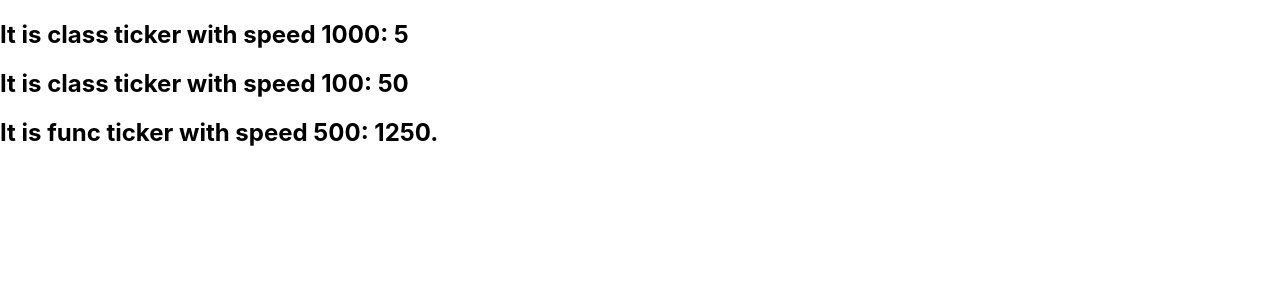
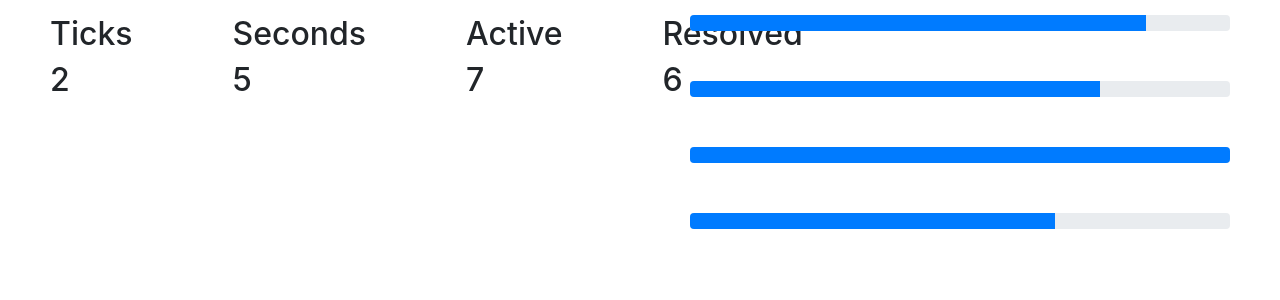
Before and after one commit to ValeriyPetryna/reactApp, a React (Create React App) app: page / in a window 1280 px wide. Shown: the top 300 px of the page. Built offline with nearby package versions, Linux system fonts and the light colour scheme.

Commit message:
add progress bar, minor fixes for ticker

```diff
--- a/package.json
+++ b/package.json
@@ -6,6 +6,7 @@
     "@testing-library/jest-dom": "^4.2.4",
     "@testing-library/react": "^9.5.0",
     "@testing-library/user-event": "^7.2.1",
+    "bootstrap": "^4.4.1",
     "react": "^16.13.1",
     "react-dom": "^16.13.1",
     "react-scripts": "3.4.1"
@@ -30,5 +31,8 @@
       "last 1 firefox version",
       "last 1 safari version"
     ]
+  },
+  "devDependencies": {
+    "react-bootstrap": "^1.0.0"
   }
 }
--- a/src/Counter.js
+++ b/src/Counter.js
@@ -3,10 +3,13 @@ import * as React from 'react';
 class Counter extends React.Component {
     constructor(props) {
       super(props);
-      this.state = {count: 0};
+      this.state = {count: 0, name: ''};
     }
 
     componentDidMount() {
+      this.setState({
+        name: this.props.name
+      });
       this.timerID = setInterval(
         () => this.tick(),
         this.props.speed
@@ -25,8 +28,9 @@ class Counter extends React.Component {
 
     render() {
       return (
-        <div>
-          <h2>It is class ticker with speed {this.props.speed}: {this.state.count}</h2>
+        <div className = "elem">
+          <h2>{this.state.name}</h2>
+          <h2>{this.state.count}</h2>
         </div>
       );
     }
--- a/src/CounterFunc.js
+++ b/src/CounterFunc.js
@@ -1,8 +1,7 @@
 import React, { useState, useEffect } from 'react'
 
-const CounterFunc = ({speed}) => {
+const CounterFunc = ({speed, name}) => {
     const [time, setTime] = useState(0)
-
     const changeTick = () => {
         setTime(time +1)
     }
@@ -10,12 +9,13 @@ const CounterFunc = ({speed}) => {
     useEffect(() => {
         const tick = setInterval(() => {
             changeTick()
-        }, [], speed)
+        }, speed, [])
         return () => clearInterval(tick)
     })
     return (
-        <div>
-            <h2>It is func ticker with speed {speed}:  {time}.</h2>
+        <div className = "elem">
+            <h2> {name} </h2>
+            <h2> {time} </h2>
         </div>
     )
 }
--- /dev/null
+++ b/src/ProgressBar.js
@@ -0,0 +1,35 @@
+import React, { useState, useEffect } from 'react'
+import ProgressBar from 'react-bootstrap/ProgressBar';
+
+const Progress = ({speed}) => {
+    const [progress, setProgress] = useState(0)
+    const changeProgress = () => {
+        setProgress(progress + speed)
+    }
+    const clearProgress = () => {
+        setProgress(0)
+    }
+
+    useEffect(() => {
+        const tick = setInterval(() => {
+            changeProgress()
+        }, 1000)
+
+        return () => {
+            if(progress >= 100) {
+                clearProgress()
+            }
+            clearInterval(tick)
+        }
+    })
+
+    const progressInstance = <ProgressBar now = {progress}  />;
+
+    return (
+        <div className = "elem">
+            {progressInstance}
+        </div>
+    )
+}
+
+export default Progress
--- a/src/index.css
+++ b/src/index.css
@@ -11,3 +11,22 @@ code {
   font-family: source-code-pro, Menlo, Monaco, Consolas, 'Courier New',
     monospace;
 }
+
+.field {
+  display: flex;
+}
+
+.elem {
+  margin: 50px;
+  margin-top:15px
+}
+
+.field-left {
+  display: flex;
+  width: 50%;
+}
+
+.field-right {
+
+  width: 50%;
+}
--- a/src/index.js
+++ b/src/index.js
@@ -3,12 +3,27 @@ import ReactDOM from 'react-dom';
 import './index.css';
 import Counter from './Counter';
 import CounterFunc from './CounterFunc';
+import Progress from './ProgressBar';
+import 'bootstrap/dist/css/bootstrap.min.css';
 
 ReactDOM.render(
   <React.StrictMode>
-    <Counter speed = {1000}/>
-    <Counter speed = {100} />
-    <CounterFunc speed = {500}  />
+    <fieldset>
+    <div className = "field">
+    <div className = "field-left">
+        <CounterFunc className = "ticker" speed = {2000} name = {'Ticks'} />
+        <Counter className = "ticker" speed = {1000} name = {'Seconds'}/>
+        <Counter className = "ticker" speed = {700} name = {'Active'}/>
+        <Counter className = "ticker" speed = {800} name = {'Resolved'}/>
+      </div>
+      <div className = "field-right">
+        <Progress speed = {20}/>
+        <Progress speed = {18}/>
+        <Progress speed = {33}/>
+        <Progress speed = {16}/>
+      </div>
+    </div>
+    </fieldset>
   </React.StrictMode>,
   document.getElementById('root')
 );
```
Also changed, not shown: 1 other file (tests, documents, lock files or other folders).
